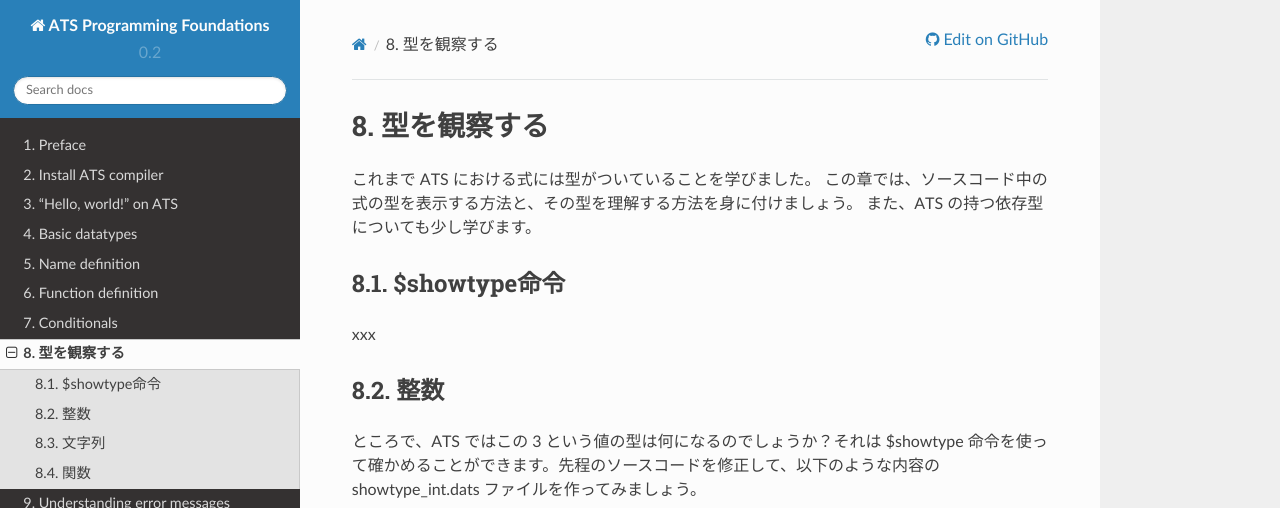
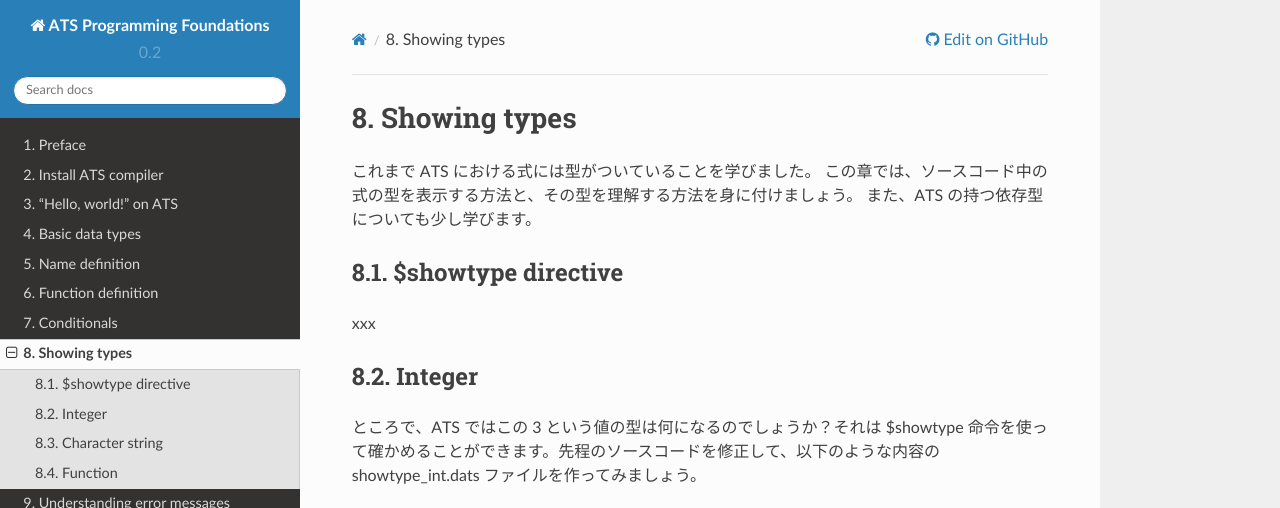
Before and after one commit to jats-ug/ATS_Foundations, a Sphinx documentation site: the page built from source/showtype.rst, in a window 1280 px wide and 900 px high, cut to the strip 0-508 px from the top of the window. Built offline with Sphinx 7.4.7 and the Read the Docs theme 2.0.0, drawn with Linux system fonts in a browser that asks for light colours; some of the changed text lies outside the part shown.

Commit message:
Translate all titles

```diff
--- a/source/basic_datatype.rst
+++ b/source/basic_datatype.rst
@@ -1,6 +1,6 @@
-===============
-Basic datatypes
-===============
+================
+Basic data types
+================
 
 In the chapter, we learn some basic datatypes on ATS.
 
@@ -73,5 +73,5 @@ Character string
 Boolean value
 =============
 
-The other datatypes
-===================
+The other data types
+====================
--- a/source/showtype.rst
+++ b/source/showtype.rst
@@ -1,18 +1,18 @@
-============
-型を観察する
-============
+=============
+Showing types
+=============
 
 これまで ATS における式には型がついていることを学びました。
 この章では、ソースコード中の式の型を表示する方法と、その型を理解する方法を身に付けましょう。
 また、ATS の持つ依存型についても少し学びます。
 
-$showtype命令
-=============
+$showtype directive
+===================
 
 xxx
 
-整数
-====
+Integer
+=======
 
 ところで、ATS ではこの 3 という値の型は何になるのでしょうか？それは $showtype 命令を使って確かめることができます。先程のソースコードを修正して、以下のような内容の showtype_int.dats ファイルを作ってみましょう。
 
@@ -77,8 +77,8 @@ mul_int_int は int 型に対する型レベルの乗算関数です。
 
 xxx 除算について
 
-文字列
-======
+Character string
+================
 
-関数
-====
+Function
+========
```
